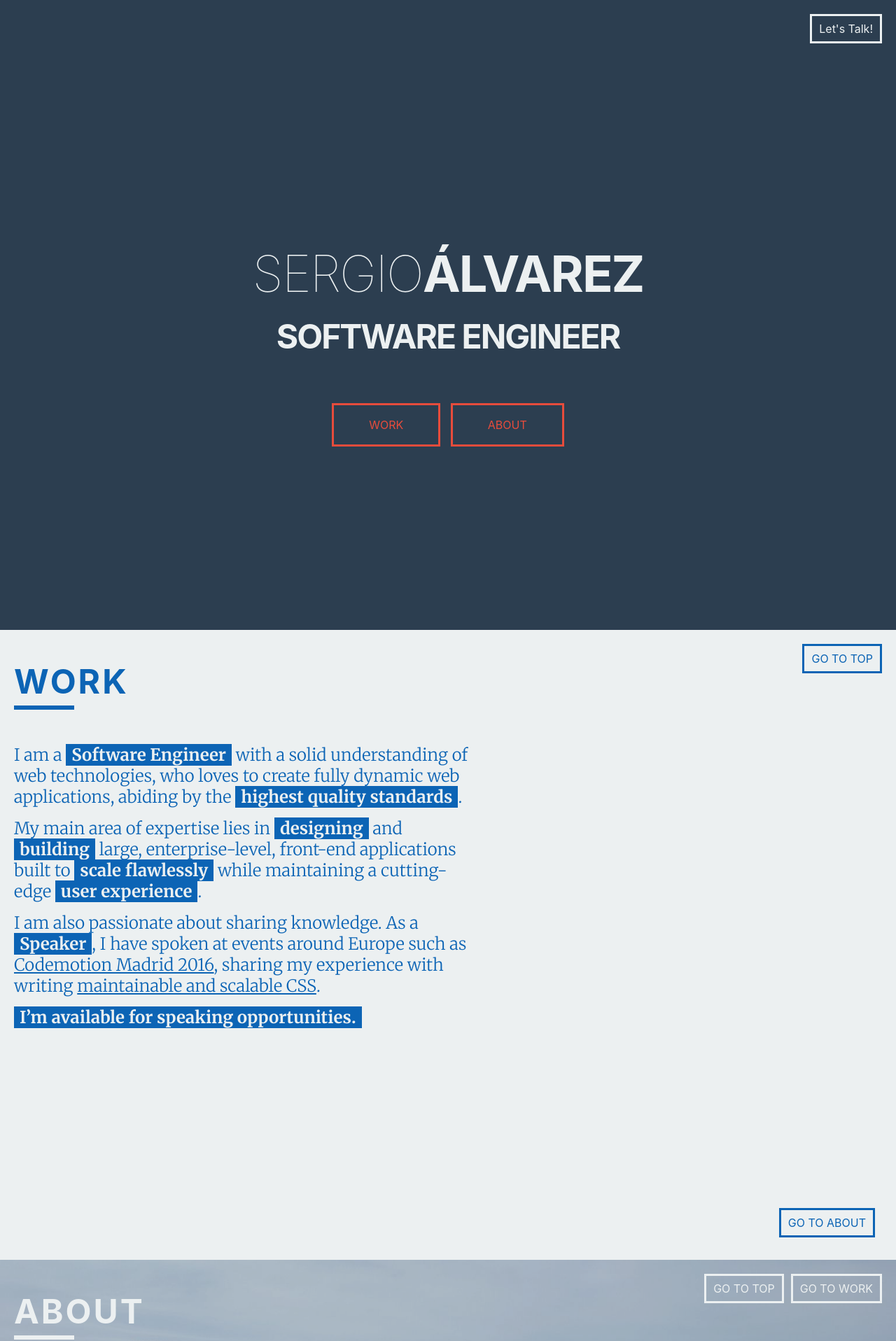
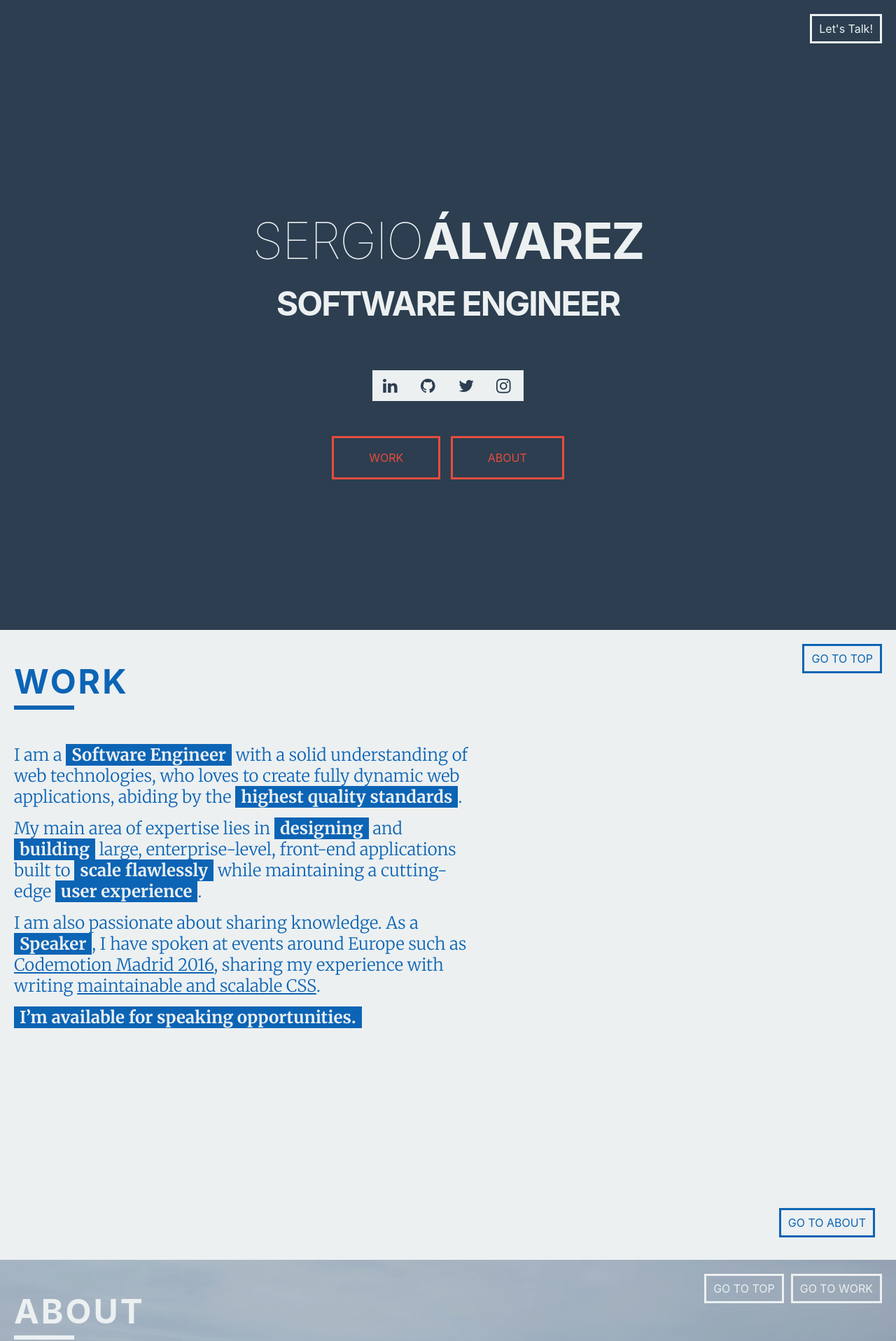
Before and after one commit to sergioalvz/sergioalvz.github.io, a Jekyll site: the page built from index.html, in a window 1280 px wide. Shown: the top 1916 px of the page at 70% size. Built offline with Jekyll 4.4.1, drawn with Linux system fonts in a browser that asks for light colours; nearby versions of some CDN libraries; Markdown is read by kramdown in place of the engine named in the settings; comment, search, counter and statistics services are not loaded.

Commit message:
Move social links to the top

```diff
--- a/_includes/home/about.html
+++ b/_includes/home/about.html
@@ -17,21 +17,5 @@
       <p class="panel__text">
         Thinking about traveling to <a class="link" href="https://www.flickr.com/search/?text=asturias" target="_blank" rel="noopener">Asturias</a>? Don't hesitate to drop me a line if you'd like to talk about <span class="highlight">software engineering</span> or <span class="highlight">front-end development</span>!
       </p>
-
-      <div class="about__links">
-        <a class="about__links__link" href="https://linkedin.com/in/sergioalvarezsuarez" target="_blank" rel="noopener">
-          <i class="about__links__link__icon fa fa-linkedin"></i>
-        </a>
-        <a class="about__links__link" href="https://github.com/sergioalvz" target="_blank" rel="noopener">
-          <i class="about__links__link__icon fa fa-github"></i>
-        </a>
-        <a class="about__links__link" href="https://twitter.com/sergioalvz_" target="_blank" rel="noopener">
-          <i class="about__links__link__icon fa fa-twitter"></i>
-        </a>
-        <a class="about__links__link" href="https://instagram.com/sergioalvz_" target="_blank" rel="noopener">
-          <i class="about__links__link__icon fa fa-instagram"></i>
-        </a>
-      </div>
-    </div>
   </div>
 </section>
--- a/_includes/home/header.html
+++ b/_includes/home/header.html
@@ -3,14 +3,27 @@
     Let's talk!
   </a>
   <div class="home__wrapper">
-    <div class="home__wrapper__content">
-      <h1 class="home__title">sergio<span class="home__title__strong">álvarez</span></h1>
-      <h2 class="home__subtitle">software engineer</h2>
+    <h1 class="home__title">sergio<span class="home__title__strong">álvarez</span></h1>
+    <h2 class="home__subtitle">software engineer</h2>
 
-      <div class="home__buttons">
-        <a href="#work" data-go-to="work" class="home__buttons__button btn">work</a>
-        <a href="#about" data-go-to="about" class="home__buttons__button btn">about</a>
-      </div>
+    <div class="home__bicons">
+      <a class="bicon" href="https://linkedin.com/in/sergioalvarezsuarez" target="_blank" rel="noopener">
+        <i class="bicon__icon fa fa-linkedin"></i>
+      </a>
+      <a class="bicon" href="https://github.com/sergioalvz" target="_blank" rel="noopener">
+        <i class="bicon__icon fa fa-github"></i>
+      </a>
+      <a class="bicon" href="https://twitter.com/sergioalvz_" target="_blank" rel="noopener">
+        <i class="bicon__icon fa fa-twitter"></i>
+      </a>
+      <a class="bicon" href="https://instagram.com/sergioalvz_" target="_blank" rel="noopener">
+        <i class="bicon__icon fa fa-instagram"></i>
+      </a>
+    </div>
+
+    <div class="home__buttons">
+      <a href="#work" data-go-to="work" class="home__buttons__button btn">work</a>
+      <a href="#about" data-go-to="about" class="home__buttons__button btn">about</a>
     </div>
   </div>
 </section>
--- /dev/null
+++ b/_sass/components/_bicon.scss
@@ -0,0 +1,16 @@
+:root {
+  --bicon-size: 24px;
+}
+
+.bicon {
+  padding: 10px 15px;
+  background-color: var(--bicon-bg-color);
+  color: var(--bicon-color);
+}
+
+.bicon__icon {
+  display: inline-block;
+  font-size: var(--bicon-size);
+  height: var(--bicon-size);
+  width: var(--bicon-size);
+}
--- a/_sass/modules/_about.scss
+++ b/_sass/modules/_about.scss
@@ -31,25 +31,6 @@ $about-background-image-breakpoint: 1024px;
   height: calc(100% - #{$btn-size});
 }
 
-.about__links {
-  display: flex;
-  margin-top: 20px;
-}
-
-.about__links__link {
-  padding: 10px 15px;
-
-  background-color: $secondary-color;
-  color: $primary-color;
-}
-
-.about__links__link__icon {
-  display: inline-block;
-  font-size: 24px;
-  height: 24px;
-  width: 24px;
-}
-
 @include respond('slim') {
   .about {
     min-height: 0;
@@ -61,10 +42,6 @@ $about-background-image-breakpoint: 1024px;
 
     background-color: rgba($primary-color, 0.5);
   }
-
-  .about__links {
-    justify-content: center;
-  }
 }
 
 @media only screen and (max-width: $about-background-image-breakpoint) and (orientation: portrait) {
--- a/_sass/modules/_home.scss
+++ b/_sass/modules/_home.scss
@@ -6,14 +6,12 @@
 }
 
 .home__wrapper {
-  display: table;
+  align-items: center;
+  display: flex;
+  flex-direction: column;
   height: 100%;
+  justify-content: center;
   width: 100%;
-}
-
-.home__wrapper__content {
-  display: table-cell;
-  vertical-align: middle;
 }
 
 .home__talk {
@@ -50,6 +48,14 @@
   color: $secondary-color;
 }
 
+.home__bicons {
+  --bicon-bg-color: #{$secondary-color};
+  --bicon-color: #{$primary-color};
+
+  display: flex;
+  margin-top: 50px;
+}
+
 .home__buttons {
   margin-top: 50px;
   text-align: center;
@@ -78,12 +84,11 @@
     line-height: 50px;
   }
 
-  .home__buttons {
-    margin-bottom: 30px;
+  .home__bicons {
+    margin: 50px 0;
   }
 
-  .home__buttons__button {
-    margin-top: 10px;
-    padding: 15px 35px;
+  .home__buttons {
+    display: none;
   }
 }
--- a/css/main.scss
+++ b/css/main.scss
@@ -9,6 +9,7 @@
 
 @import 'mixins';
 
+@import 'components/bicon';
 @import 'components/btn';
 @import 'components/highlight';
 @import 'components/link';
```
